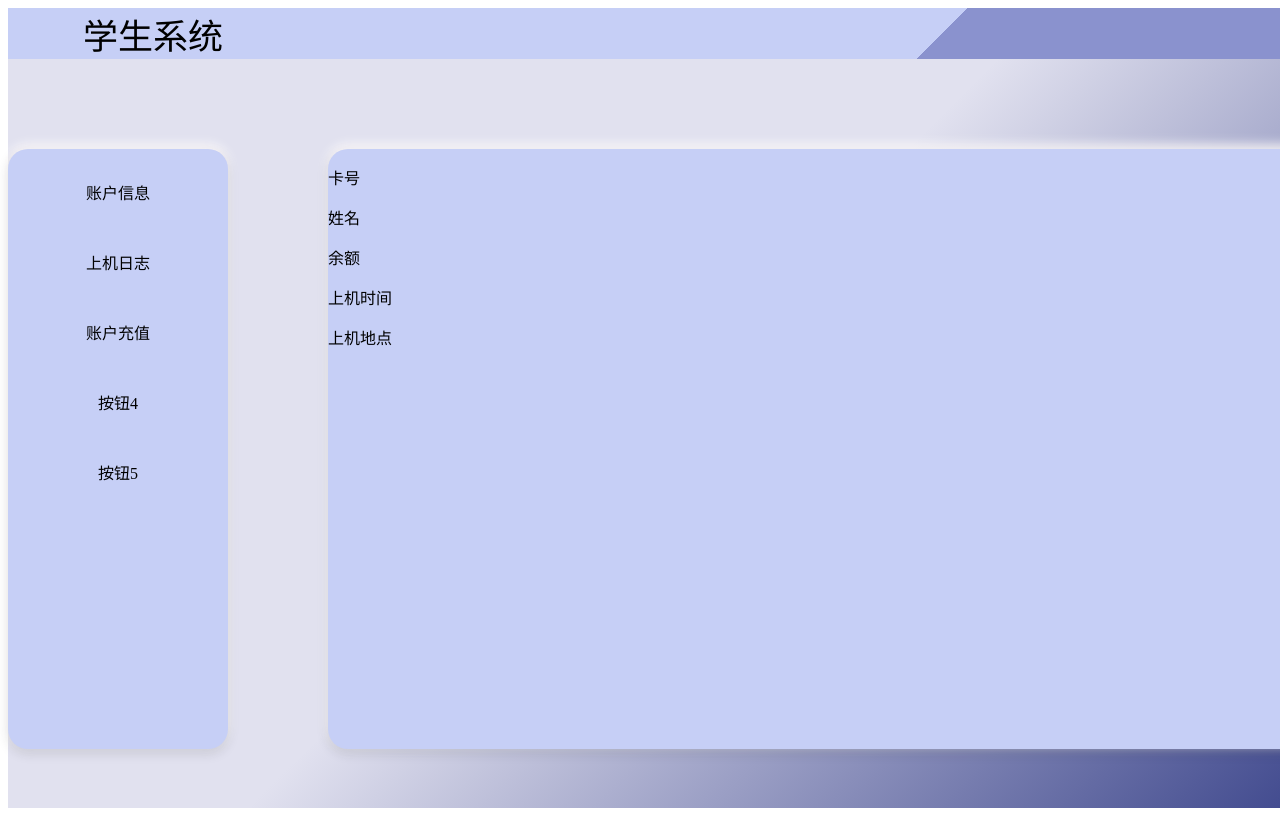
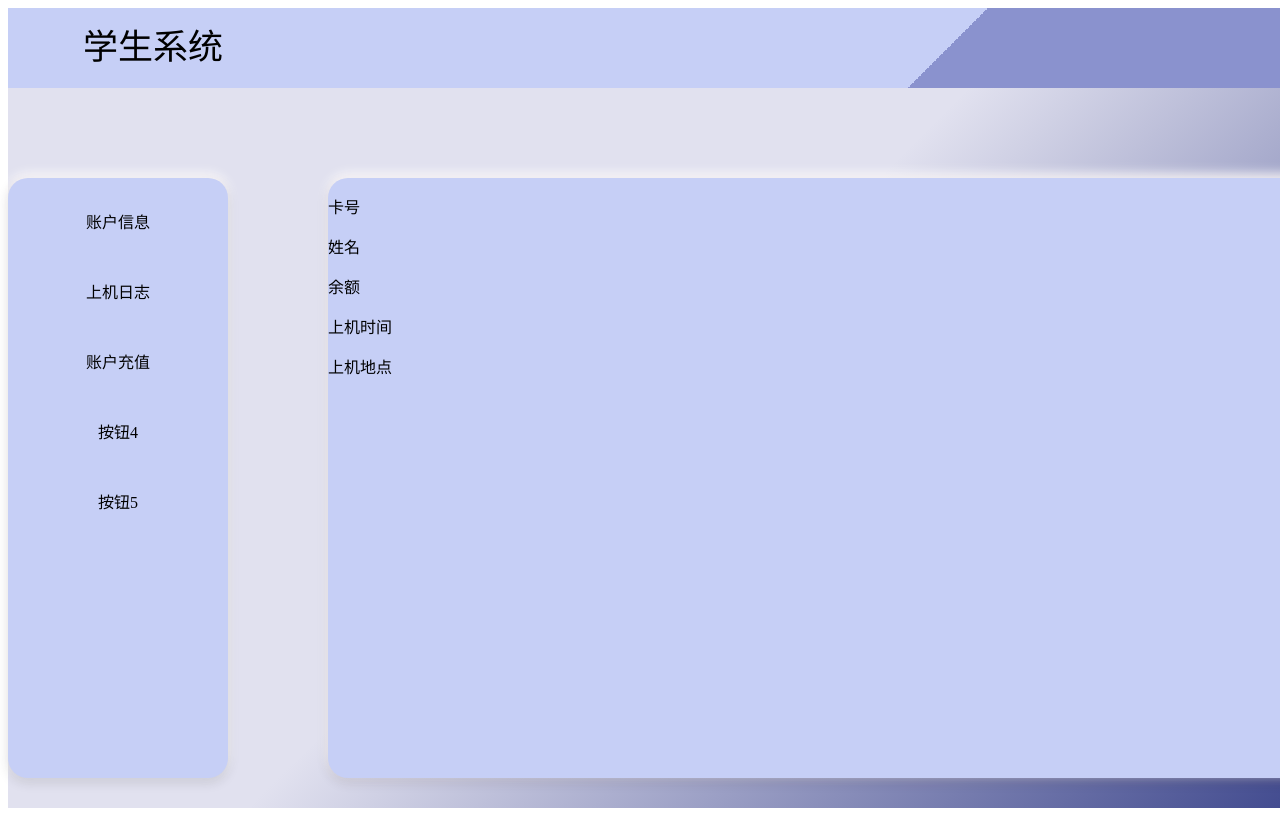
Before and after one commit to jing-gou/CardMaster, a Vue app in the folder frontend/: page /student in a window 1280 px wide. Shown: the top 816 px of the page. Built offline with nearby package versions, Linux system fonts and the light colour scheme.

Commit message:
feat: 优化管理员和学生页面样式，增强信息展示效果

```diff
--- a/frontend/src/views/administrator.vue
+++ b/frontend/src/views/administrator.vue
@@ -30,6 +30,7 @@
   background-color: rgb(247, 243, 243);
 }
 .header {
+  line-height: 80px;
   color: rgb(27 24 42);
   grid-column: 1/-1;
   background: linear-gradient(
@@ -67,6 +68,15 @@
   transition: font-size 0.3s ease;
 }
 .information {
+  width: 1000px;
+  height: 600px;
+  margin-top: 100px;
+  margin-left: 100px;
+  background-color: rgb(245, 238, 238);
+  border-radius: 20px;
+  box-shadow:
+    0 4px 12px rgba(39, 39, 39, 0.15),
+    0 -4px 12px rgb(255, 252, 252);
   grid-column: 2 / 3;
   grid-row: 2 / 3;
 }
--- a/frontend/src/views/student.vue
+++ b/frontend/src/views/student.vue
@@ -38,6 +38,7 @@
   background: linear-gradient(135deg, rgb(225, 225, 239) 50%, rgb(66, 75, 143));
 }
 .header {
+  line-height: 80px;
   grid-column: 1/-1;
   background: linear-gradient(
     135deg,
@@ -78,9 +79,10 @@
   font-size: 18px;
 }
 .information {
+  /* line-height: 80px; */
   border-radius: 20px;
   box-shadow:
-    0 4px 12px rgba(39, 39, 39, 0.15),
+    0 4px 12px rgba(67, 44, 44, 0.15),
     0 -4px 12px rgb(255, 252, 252);
   background-color: rgb(198, 207, 246);
   width: 1000px;
```
